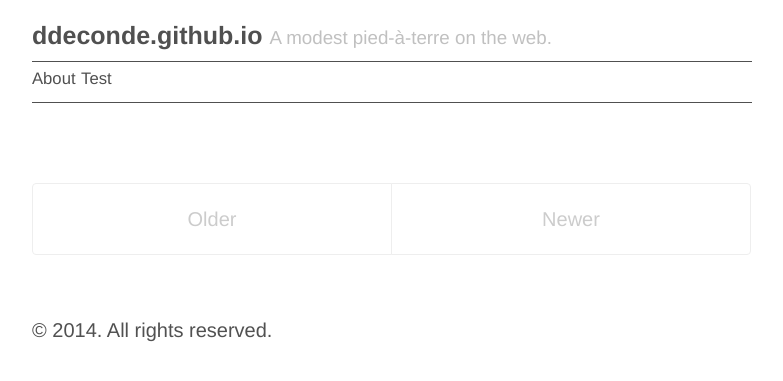
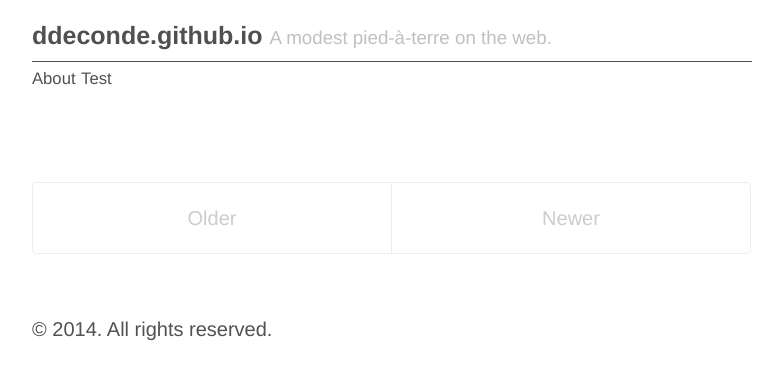
Before and after one commit to ddeconde/ddeconde.github.io, a Jekyll site: the page built from index.html, in a window 1280 px wide. Shown: the top 381 px of the page, without its empty margins (248-1031 px from the left). Built offline with Jekyll 4.4.1, drawn with Linux system fonts in a browser that asks for light colours; Markdown is read by kramdown in place of the engine named in the settings; the list of posts is cut into pages by our own code.

Commit message:
nav changes

```diff
--- a/public/css/poole.css
+++ b/public/css/poole.css
@@ -328,7 +328,6 @@ tbody tr:nth-child(odd) th {
   padding-top: 0.5rem;
   padding-bottom: 0.5rem;
   border-top: 1px solid #505050;
-  border-bottom: 1px solid #505050;
   list-style: none;
 }
 
```
